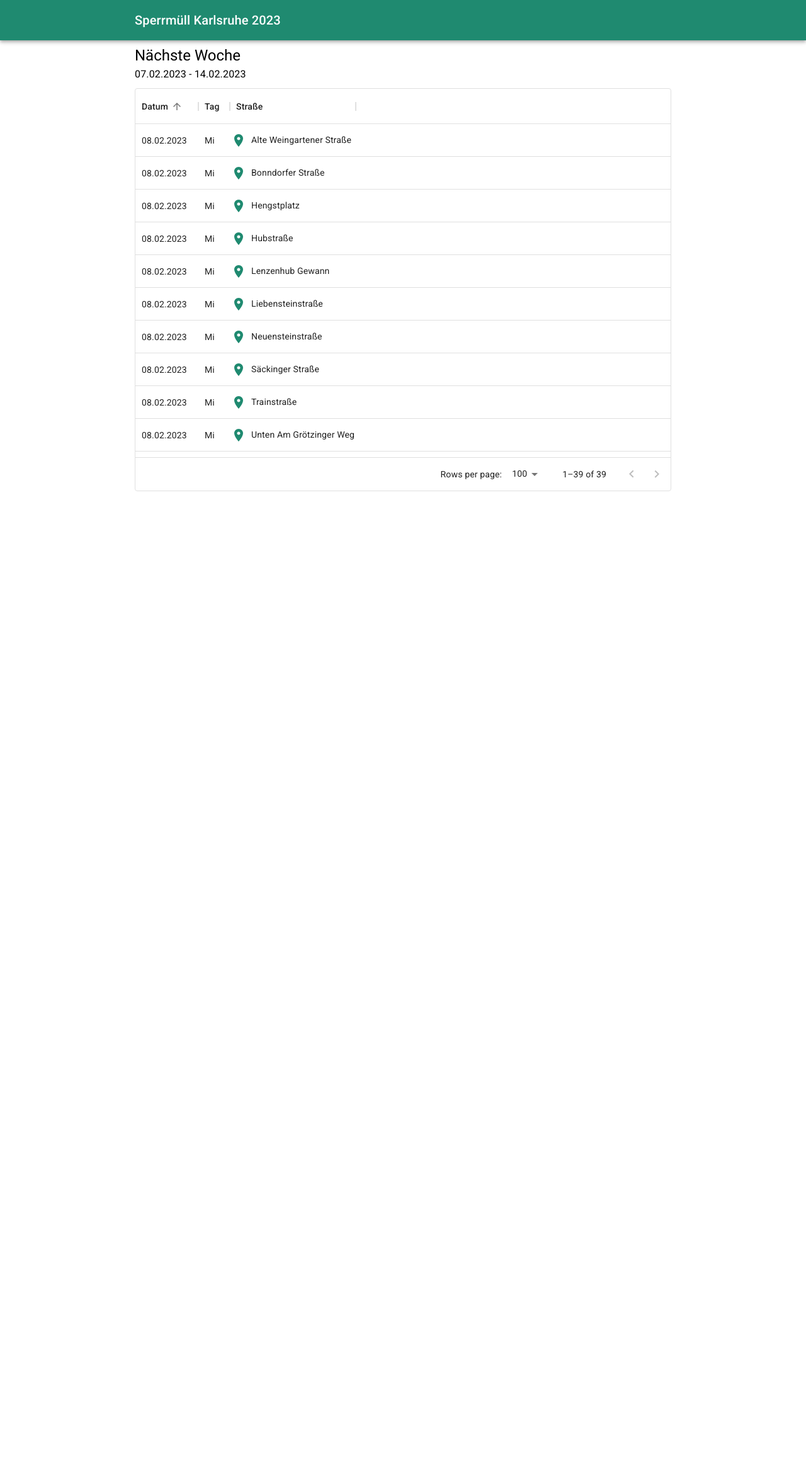
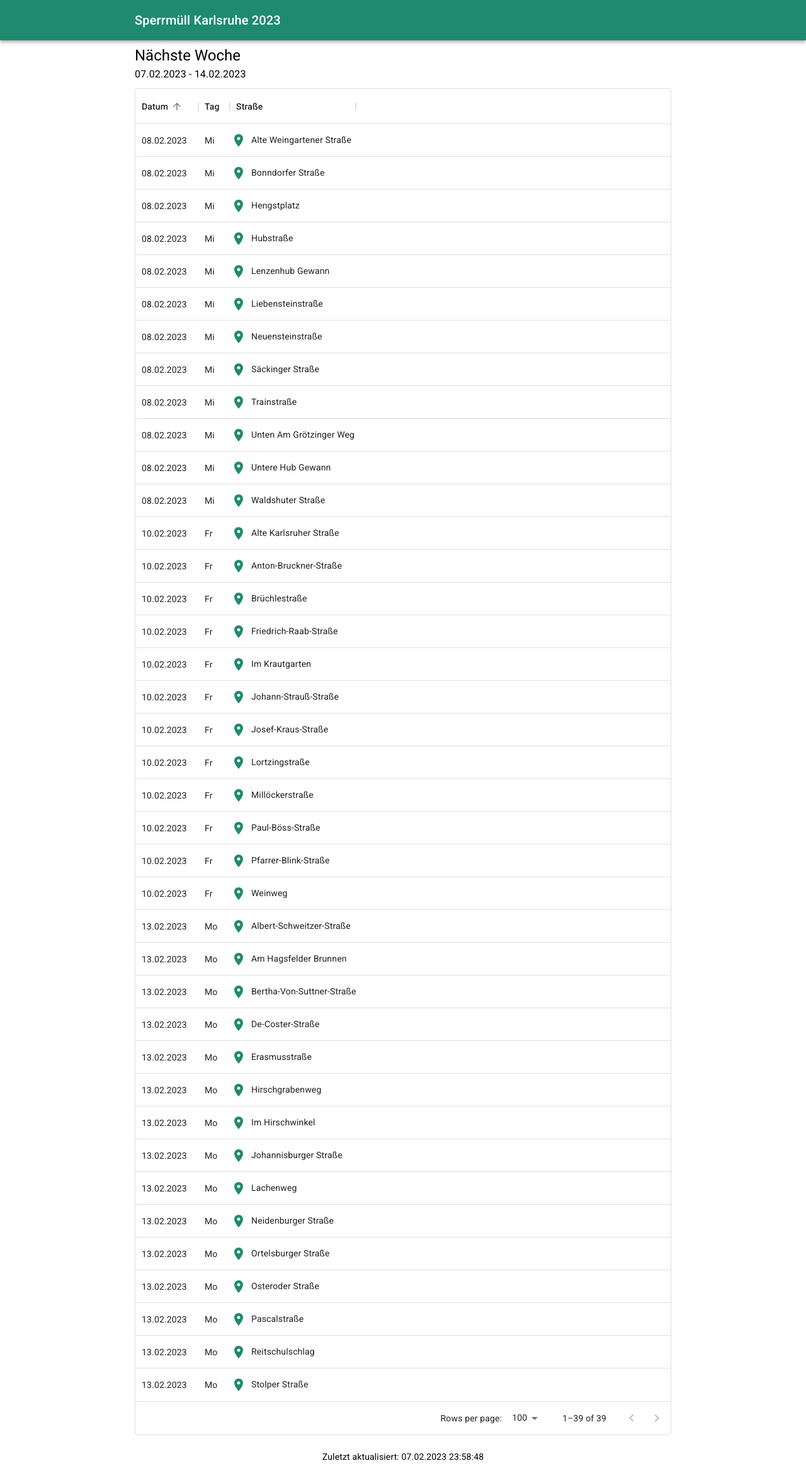
Before and after one commit to hoepfnerdennis/bulk-waste-ka, a Next.js app: page /next in a window 1280 px wide. Shown: the whole page at 63% size. Before the commit the page ends 800 px from the top, so only its background shows below. Built offline with nearby package versions, Linux system fonts and the light colour scheme.

Commit message:
last update

```diff
--- a/src/actions/date/DateFormat.ts
+++ b/src/actions/date/DateFormat.ts
@@ -1,13 +1,18 @@
-import { DATE_FORMAT } from "@/config/constants";
 import { format, parse } from "date-fns";
 import { de } from "date-fns/locale";
 
 class DateFormat {
+  private static DATE_FORMAT = "dd.MM.yyyy";
+  private static DATE_TIME_FORMAT = "dd.MM.yyyy HH:mm:ss";
+
   static toString(date: Date) {
-    return format(date, DATE_FORMAT);
+    return format(date, DateFormat.DATE_FORMAT);
   }
   static fromString(date: string) {
-    return parse(date, DATE_FORMAT, new Date());
+    return parse(date, DateFormat.DATE_FORMAT, new Date());
+  }
+  static toDateTimeString(date: Date) {
+    return format(date, DateFormat.DATE_TIME_FORMAT);
   }
   static toDayString(date: string | Date) {
     date = DateFormat.toDate(date);
--- a/src/components/AppointmentsTable.tsx
+++ b/src/components/AppointmentsTable.tsx
@@ -45,16 +45,17 @@ export default function AppointmentsTable({
     },
   ];
   return (
-    <Box height="80vh">
+    // <Box height="80vh">
     <DataGrid
       rows={rows}
       columns={columns}
+      autoHeight
       initialState={{
         sorting: {
           sortModel: [{ field: "date", sort: "asc" }],
         },
       }}
     />
-    </Box>
+    // </Box>
   );
 }
--- a/src/config/constants.ts
+++ /dev/null
@@ -1 +0,0 @@
-export const DATE_FORMAT = "dd.MM.yyyy";
--- a/src/config/translations/de.json
+++ b/src/config/translations/de.json
@@ -5,5 +5,6 @@
   "table.header.street": "Straße",
   "maps.link.title": "in Google Maps öffnen",
   "appointments.count": "{{count}} Termine",
-  "week.next": "Nächste Woche"
+  "week.next": "Nächste Woche",
+  "last.update": "Zuletzt aktualisiert: {{lastUpdate}}"
 }
--- a/src/pages/next.tsx
+++ b/src/pages/next.tsx
@@ -7,15 +7,20 @@ import {
 import { Appointment } from "@/types";
 import { AppointmentsTable, Page } from "@/components";
 import { t } from "@/config/i18n";
+import { Typography } from "@mui/material";
 
 export default function NextPage({
   appointments,
   title,
   subtitle,
+  lastUpdate,
 }: InferGetStaticPropsType<typeof getStaticProps>) {
   return (
     <Page title={title} subtitle={subtitle}>
       <AppointmentsTable appointments={appointments} />
+      <Typography variant="body2" textAlign="center" my={2}>
+        {t("last.update", { lastUpdate })}
+      </Typography>
     </Page>
   );
 }
@@ -24,6 +29,7 @@ export function getStaticProps(): GetStaticPropsResult<{
   appointments: Appointment[];
   title: string;
   subtitle: string;
+  lastUpdate: string;
 }> {
   const nextWeekInterval = getNextWeekInterval();
   const appointments = getAppointmentsWithinInterval(nextWeekInterval);
@@ -31,9 +37,10 @@ export function getStaticProps(): GetStaticPropsResult<{
   const from = DateFormat.toString(nextWeekInterval.start);
   const to = DateFormat.toString(nextWeekInterval.end);
   const subtitle = `${from} - ${to}`;
+  const lastUpdate = DateFormat.toDateTimeString(new Date());
 
   return {
     revalidate: 60 * 60 * 24,
-    props: { title, subtitle, appointments },
+    props: { title, subtitle, appointments, lastUpdate },
   };
 }
```
Also changed, not shown: src/pages/index.tsx (+9 -1 lines). Lines whose indentation alone changed are shown as unchanged.
